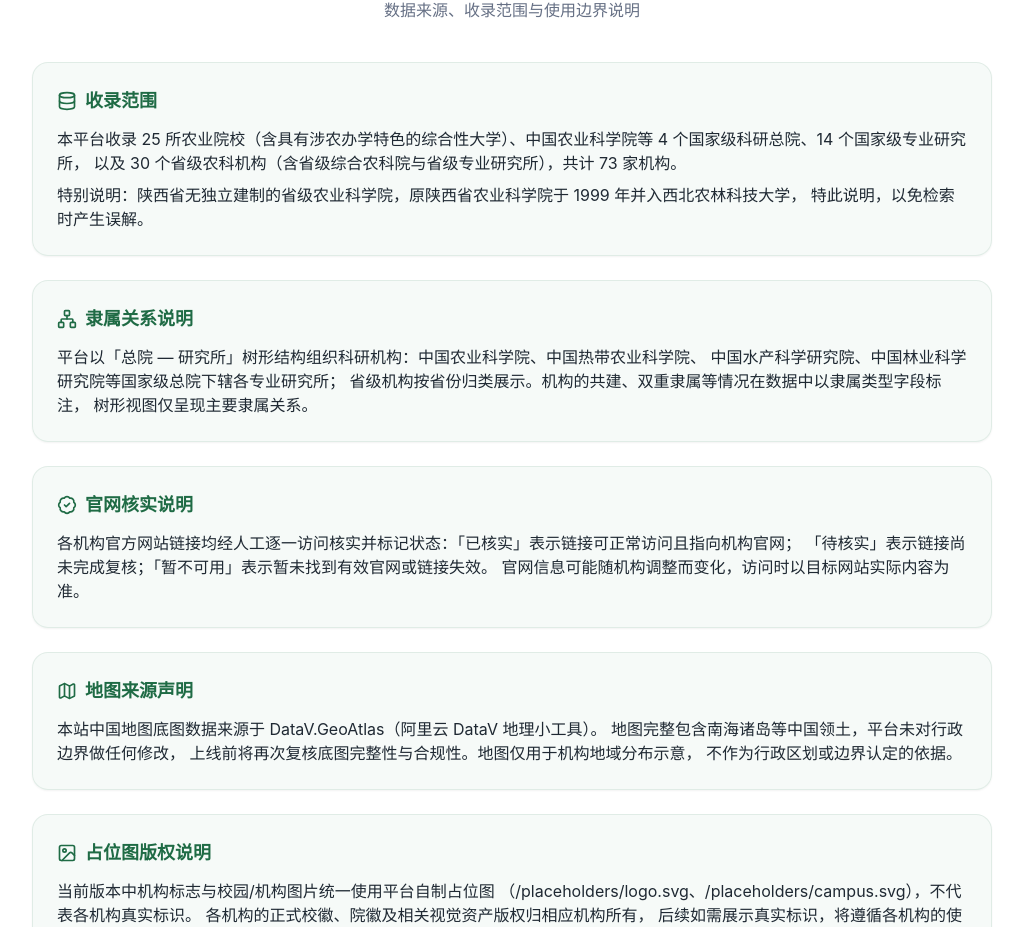
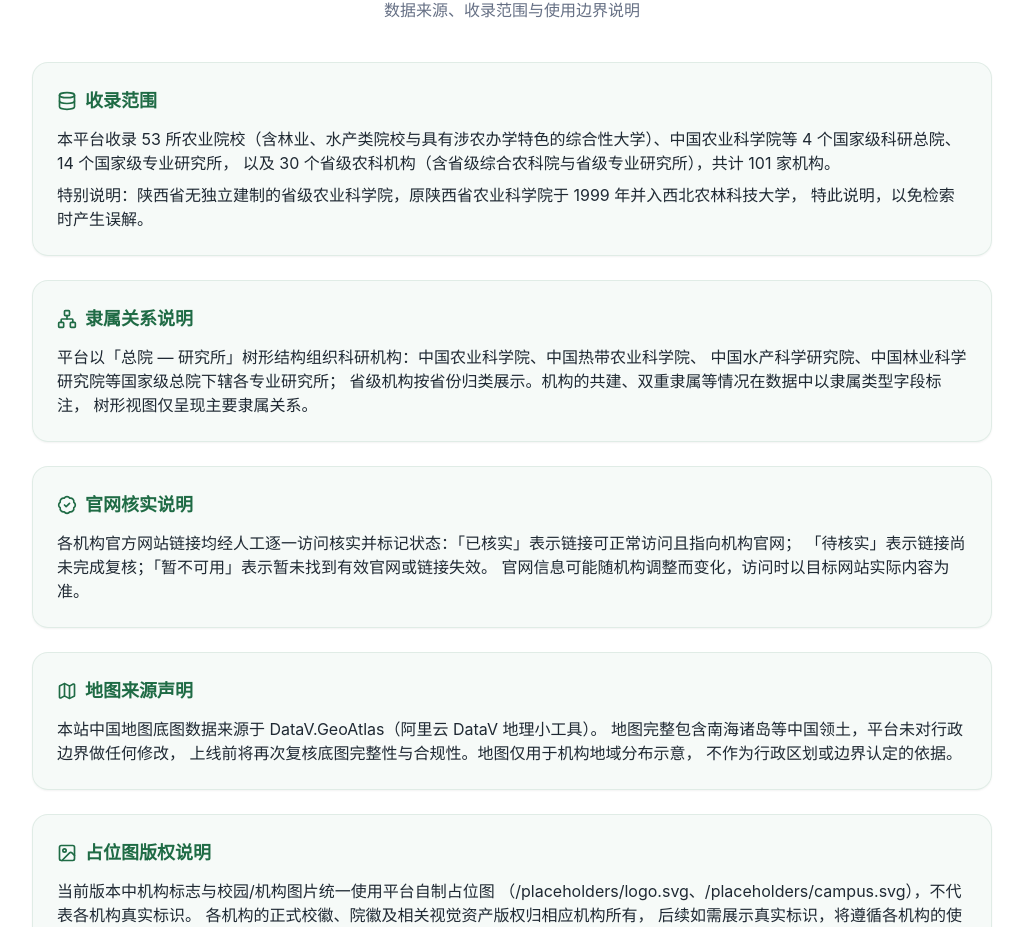
Before and after one commit to skychueung/china-agri-map, a React (Vite) app: page / in a window 1280 px wide. Shown: the part 9737-10664 px from the top of the page, without its empty margins (128-1151 px from the left). Built offline with nearby package versions, Linux system fonts and the light colour scheme.

Commit message:
data: add 28 universities batch 2026-09-30 (src/components/AboutSection.tsx)

```diff
--- a/src/components/AboutSection.tsx
+++ b/src/components/AboutSection.tsx
@@ -29,8 +29,8 @@ export default function AboutSection() {
               收录范围
             </h3>
             <p className="mt-3 text-sm leading-relaxed text-agri-text sm:text-base">
-              本平台收录 25 所农业院校（含具有涉农办学特色的综合性大学）、中国农业科学院等 4 个国家级科研总院、14 个国家级专业研究所，
-              以及 30 个省级农科机构（含省级综合农科院与省级专业研究所），共计 73 家机构。
+              本平台收录 53 所农业院校（含林业、水产类院校与具有涉农办学特色的综合性大学）、中国农业科学院等 4 个国家级科研总院、14 个国家级专业研究所，
+              以及 30 个省级农科机构（含省级综合农科院与省级专业研究所），共计 101 家机构。
             </p>
             <p className="mt-2 text-sm leading-relaxed text-agri-text sm:text-base">
               特别说明：陕西省无独立建制的省级农业科学院，原陕西省农业科学院于 1999 年并入西北农林科技大学，
```
